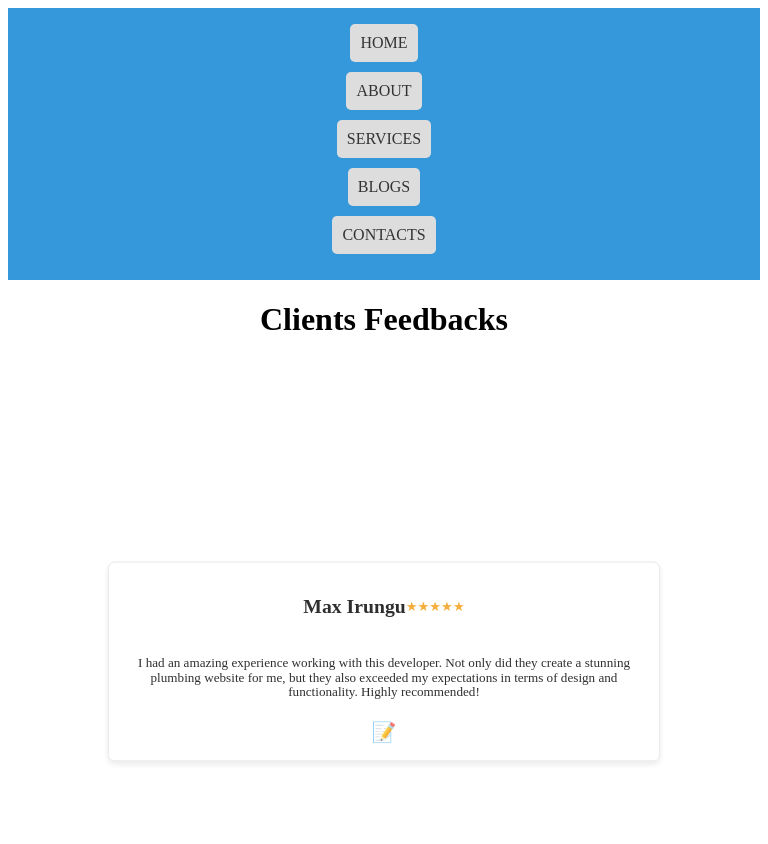
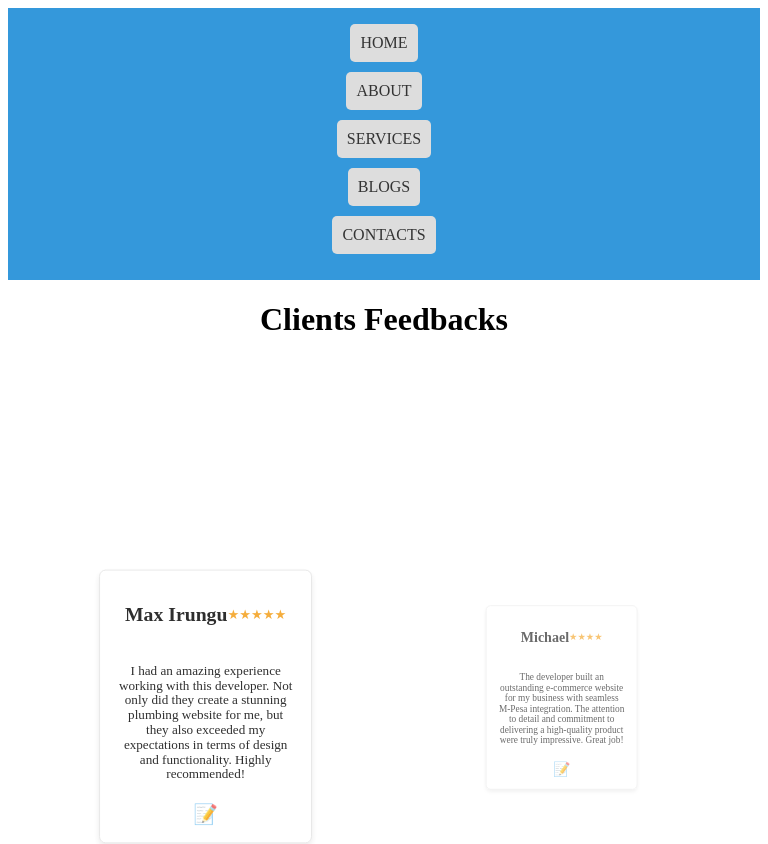
Before and after one commit to Alex-gikungu/personal_portfolio, a React (Vite) app: page /blogs in a window 768 px wide. Shown: the top 844 px of the page. Built offline with nearby package versions, Linux system fonts and the light colour scheme; a small style sheet from the web is missing.

Commit message:
adjusted blogs  media query

```diff
--- a/src/index.css
+++ b/src/index.css
@@ -597,8 +597,16 @@ button{
 
 
 
-@media (max-width: 768px) {
+/* Media query for smaller screens */
+@media (min-width: 480px) {
   .blog-card {
-    width: 100%; /* Make the blog card take full width on smaller screens */
+    width: calc(50% - 20px); /* Make the blog cards take 50% width on screens larger than 480px */
   }
 }
+
+/* Media query for larger screens */
+@media (min-width: 768px) {
+  .blog-card {
+    width: calc(33.333% - 20px); /* Make the blog cards take 33.333% width on screens larger than 768px */
+  }
+}
```
